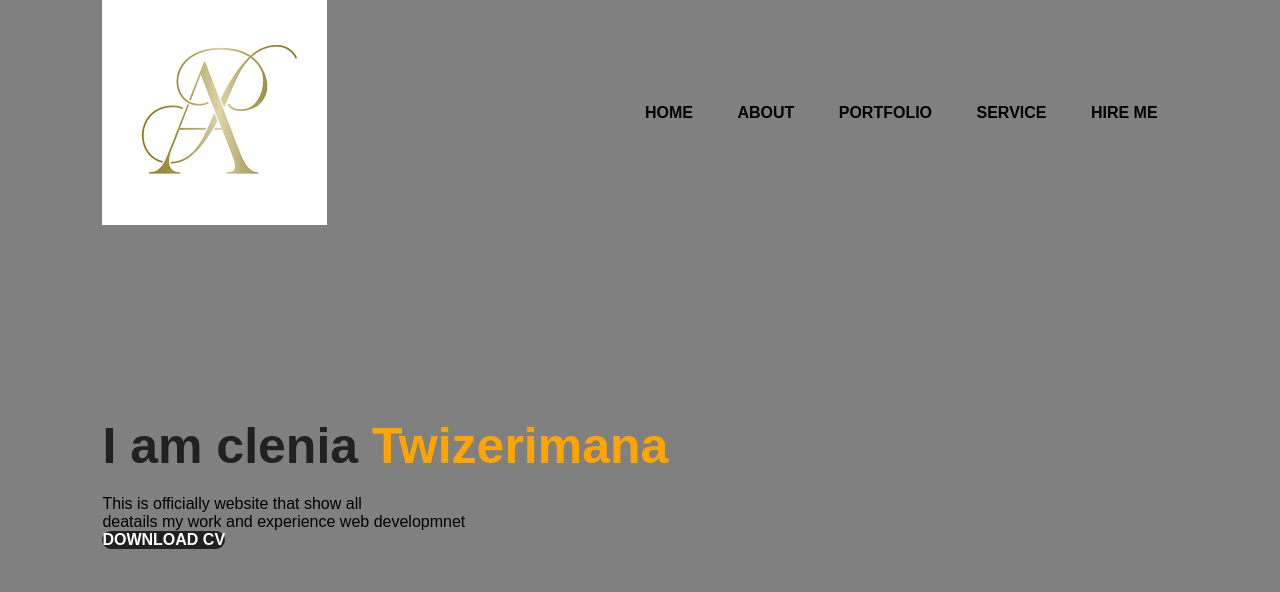
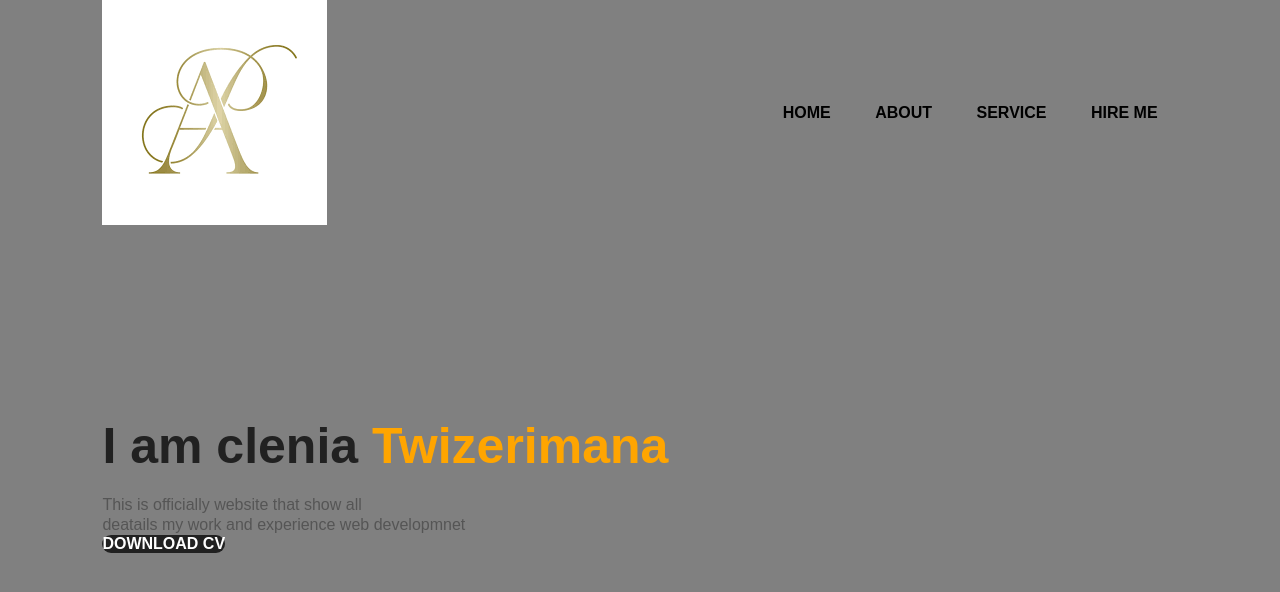
Before and after one commit to Twizerimana12/my-portfolio, a plain HTML site: page index.html in a window 1280 px wide. Drawn offline with Linux system fonts and the light colour scheme.

Commit message:
second commit

```diff
--- a/index.html
+++ b/index.html
@@ -14,7 +14,7 @@
             <ul>
                 <li><a href="#" >HOME</a></li>
                 <li><a href="#" >ABOUT </a></li>
-                <li><a href="#" >PORTFOLIO</a></li>
+
                 <li><a href="#" >SERVICE</a></li>
                 <li><a href="#" >HIRE ME</a></li>
             </ul>
--- a/style.css
+++ b/style.css
@@ -42,11 +42,11 @@ nav ul li a:hover{
 }
 span{
     color: orange;
-}
-/* .detel p{
+ }
+.detel p{
     color: #555;
     line-height: 20px;
-} */
+}
 
 
 .detel a{
```
